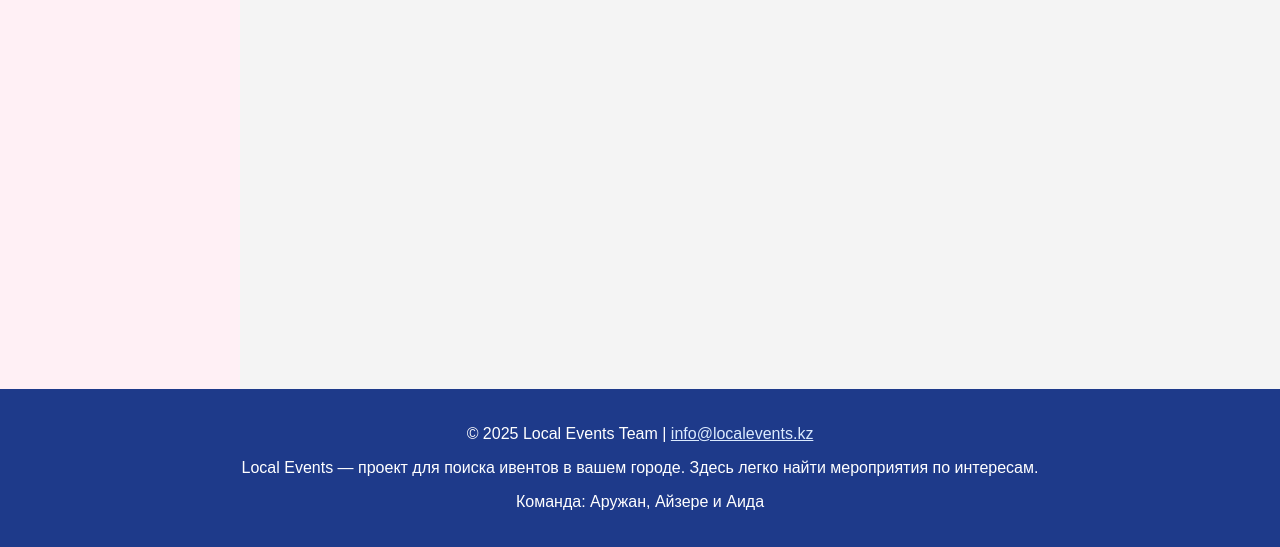
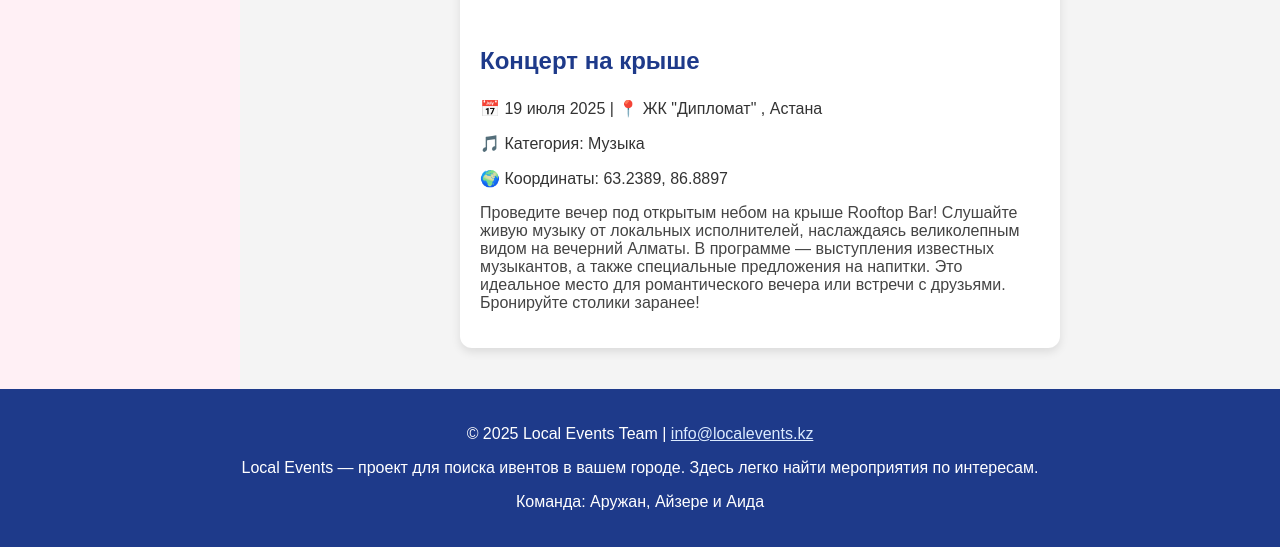
Before and after one commit to arwrity/PixelPals, a Flask app: page /music in a window 1280 px wide. Shown: the part 514-1061 px from the top of the page. Run offline with Flask 3, Linux system fonts and the light colour scheme.

Commit message:
Update music.html

```diff
--- a/templates/music.html
+++ b/templates/music.html
@@ -1,31 +1,26 @@
 {% extends "base.html" %}
+
 {% block content %}
+<div class="category-page" style="text-align: center; margin-bottom: 30px;">
+  <h2 style="font-size: 32px; color: #1e3a8a;"> 🎵 Музыкальные события </h2>
+</div>
 
-<!-- Вставь это в <head> -->
-<link
-  rel="stylesheet"
-  href="https://unpkg.com/leaflet@1.9.4/dist/leaflet.css"
-/>
-<script
-  src="https://unpkg.com/leaflet@1.9.4/dist/leaflet.js">
-</script>
+<div class="sport-cards" style="display: flex; flex-wrap: wrap; gap: 30px; justify-content: center;">
+  <!-- Карточка 1 -->
+  <div style="background-color: white; border-radius: 12px; overflow: hidden; width: 100%; max-width: 600px; box-shadow: 0 4px 10px rgba(0,0,0,0.1);">
+    <img src="https://media0.giphy.com/media/v1.Y2lkPTc5MGI3NjExaml4NzF3andsMnd3c3R1dmpmOTYwanZtcHBvaHpzc2NneGMxNHh6ZCZlcD12MV9pbnRlcm5hbF9naWZfYnlfaWQmY3Q9Zw/mHa5x8gAes5iC46wpV/giphy.gif" alt="Йога" style="width: 100%; height: 250px; object-fit: cover;">
+    <div style="padding: 20px;">
+      <h3 style="color: #1e3a8a; font-size: 24px;">Концерт на крыше</h3>
+      <p style="margin: 8px 0;">📅 19 июля 2025 | 📍 ЖК "Дипломат" , Астана</p>
+      <p>🎵 Категория: Музыка </p>
+      <p>🌍 Координаты: 63.2389, 86.8897</p>
+      <p style="color: #444;">
+       Проведите вечер под открытым небом на крыше Rooftop Bar! Слушайте живую музыку от локальных исполнителей, наслаждаясь великолепным видом на вечерний Алматы. В программе — выступления известных музыкантов, а также специальные предложения на напитки. Это идеальное место для романтического вечера или встречи с друзьями. Бронируйте столики заранее!</p>
+      </p>
+    </div>
+  </div>
 
 
-<section class="category-header" style="background-image: url('/static/img/music-bg.jpg');">
-  <h1>🎵 Музыкальные события</h1>
-</section>
-
-
-<div class="card">
-  <div class="card-body">
-    <h5 class="card-title">Концерт на крыше</h5>
-    <p class="card-text">📅 21 июля 2025<br>📍 Rooftop Bar, ул. Навои, 15, Алматы</p>
-    <p class="card-text">🎵 Категория: Музыка</p>
-    <p class="card-text">🌍 Координаты: 43.2540, 76.8950</p>
-    <p class="card-text">Проведите вечер под открытым небом на крыше Rooftop Bar! Слушайте живую музыку от локальных исполнителей, наслаждаясь великолепным видом на вечерний Алматы. В программе — выступления известных музыкантов, а также специальные предложения на напитки. Это идеальное место для романтического вечера или встречи с друзьями. Бронируйте столики заранее!</p>
   </div>
-</div>
-
-
 
 {% endblock %}
```
